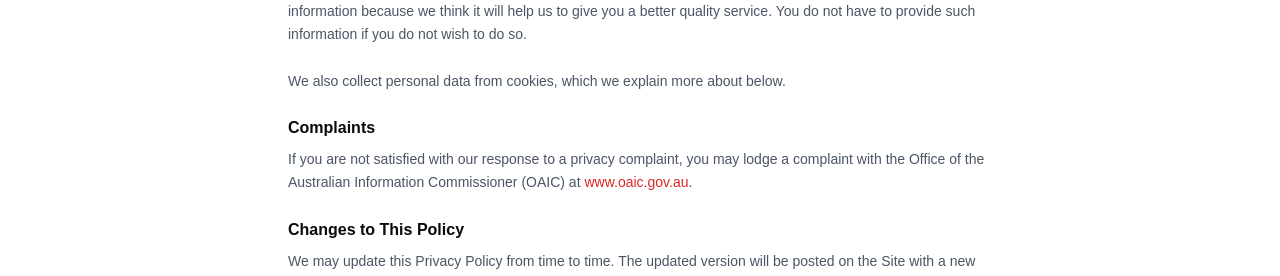
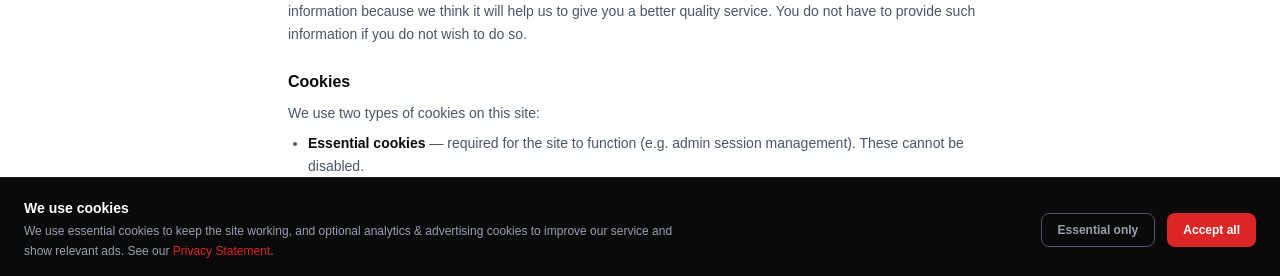
Before and after one commit to Javi5846/service-motors-au, a Next.js app: page /privacy in a window 1280 px wide. Shown: the part 519-795 px from the top of the page. Built offline with nearby package versions, Linux system fonts and the light colour scheme; no server answers.

Commit message:
Add cookie consent banner and update privacy policy

```diff
--- a/src/app/layout.tsx
+++ b/src/app/layout.tsx
@@ -3,6 +3,7 @@ import { Geist, Geist_Mono, Bebas_Neue } from "next/font/google";
 import "./globals.css";
 import Navbar from "@/components/Navbar";
 import Footer from "@/components/Footer";
+import CookieBanner from "@/components/CookieBanner";
 
 const geistSans = Geist({
   variable: "--font-geist-sans",
@@ -56,6 +57,7 @@ export default function RootLayout({
         <Navbar />
         <main className="flex-1 pt-20">{children}</main>
         <Footer />
+        <CookieBanner />
       </body>
     </html>
   );
--- a/src/app/privacy/page.tsx
+++ b/src/app/privacy/page.tsx
@@ -36,9 +36,21 @@ export default function PrivacyPage() {
         <p>
           If any form which collects your personal data allows you to voluntarily provide additional information, we seek this information because we think it will help us to give you a better quality service. You do not have to provide such information if you do not wish to do so.
         </p>
-        <p>
-          We also collect personal data from cookies, which we explain more about below.
-        </p>
+        <section>
+          <h2 className="text-base font-bold text-[#0A0A0A] mb-2">Cookies</h2>
+          <p>We use two types of cookies on this site:</p>
+          <ul className="list-disc pl-5 mt-2 space-y-1">
+            <li>
+              <span className="font-semibold text-[#0A0A0A]">Essential cookies</span> — required for the site to function (e.g. admin session management). These cannot be disabled.
+            </li>
+            <li>
+              <span className="font-semibold text-[#0A0A0A]">Analytics &amp; advertising cookies</span> — optional cookies used to measure site performance and deliver relevant advertising (e.g. Google Ads, Google Analytics). These are only set if you click &ldquo;Accept all&rdquo;.
+            </li>
+          </ul>
+          <p className="mt-2">
+            You can choose your cookie preference at any time by clearing your browser&apos;s local storage. We handle your data in accordance with the Privacy Act 1988 (Cth) and the Australian Privacy Principles.
+          </p>
+        </section>
 
         <section>
           <h2 className="text-base font-bold text-[#0A0A0A] mb-2">Complaints</h2>
--- /dev/null
+++ b/src/components/CookieBanner.tsx
@@ -0,0 +1,56 @@
+"use client";
+
+import { useState, useEffect } from "react";
+import Link from "next/link";
+
+export default function CookieBanner() {
+  const [visible, setVisible] = useState(false);
+
+  useEffect(() => {
+    const choice = localStorage.getItem("cookies_choice");
+    if (!choice) setVisible(true);
+  }, []);
+
+  function accept() {
+    localStorage.setItem("cookies_choice", "all");
+    setVisible(false);
+  }
+
+  function essential() {
+    localStorage.setItem("cookies_choice", "essential");
+    setVisible(false);
+  }
+
+  if (!visible) return null;
+
+  return (
+    <div className="fixed bottom-0 left-0 right-0 z-50 bg-[#0A0A0A] border-t border-[#1F1F1F] px-4 py-5 sm:px-6">
+      <div className="max-w-7xl mx-auto flex flex-col sm:flex-row items-start sm:items-center justify-between gap-4">
+        <div className="max-w-2xl">
+          <p className="text-white text-sm font-semibold mb-1">We use cookies</p>
+          <p className="text-gray-400 text-xs leading-relaxed">
+            We use essential cookies to keep the site working, and optional analytics &amp; advertising cookies to improve our service and show relevant ads. See our{" "}
+            <Link href="/privacy" className="text-[#DC2626] hover:underline">
+              Privacy Statement
+            </Link>
+            .
+          </p>
+        </div>
+        <div className="flex gap-3 shrink-0">
+          <button
+            onClick={essential}
+            className="text-xs font-semibold px-4 py-2 rounded-lg border border-gray-600 text-gray-400 hover:border-white hover:text-white transition-colors"
+          >
+            Essential only
+          </button>
+          <button
+            onClick={accept}
+            className="text-xs font-semibold px-4 py-2 rounded-lg bg-[#DC2626] hover:bg-[#B91C1C] text-white transition-colors"
+          >
+            Accept all
+          </button>
+        </div>
+      </div>
+    </div>
+  );
+}
```
